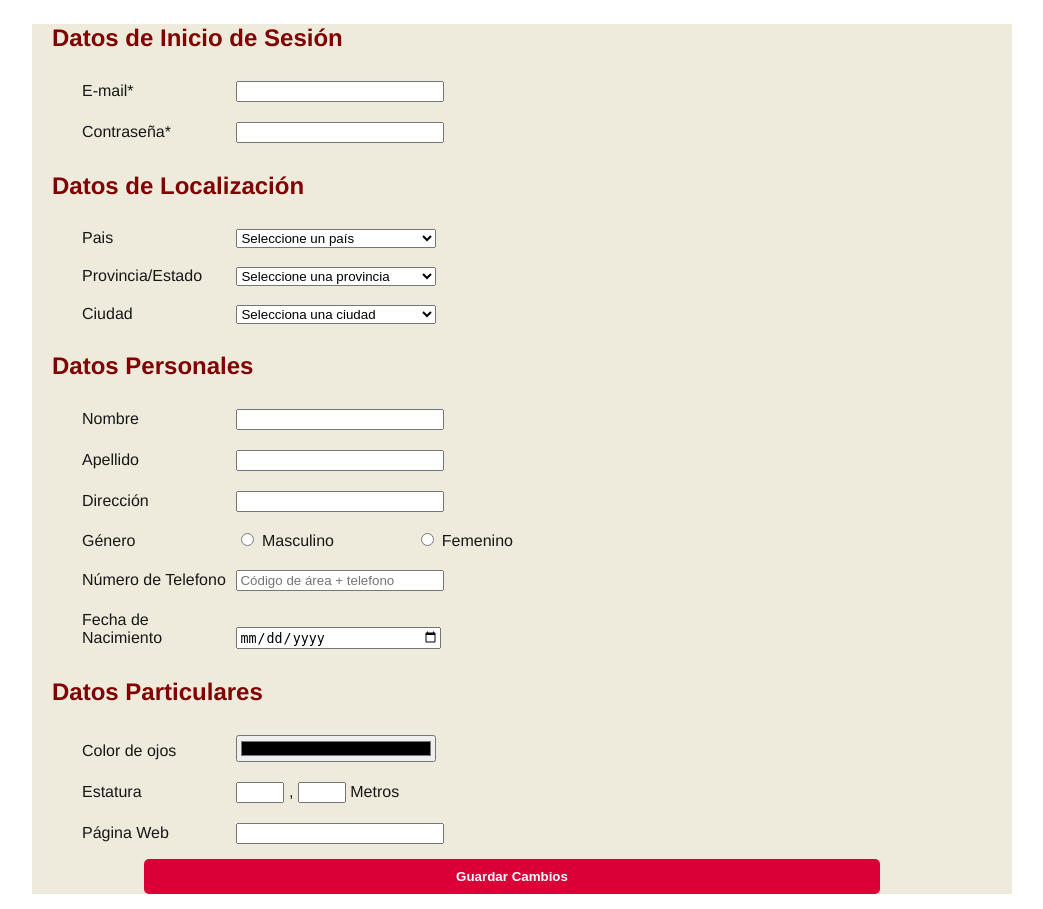
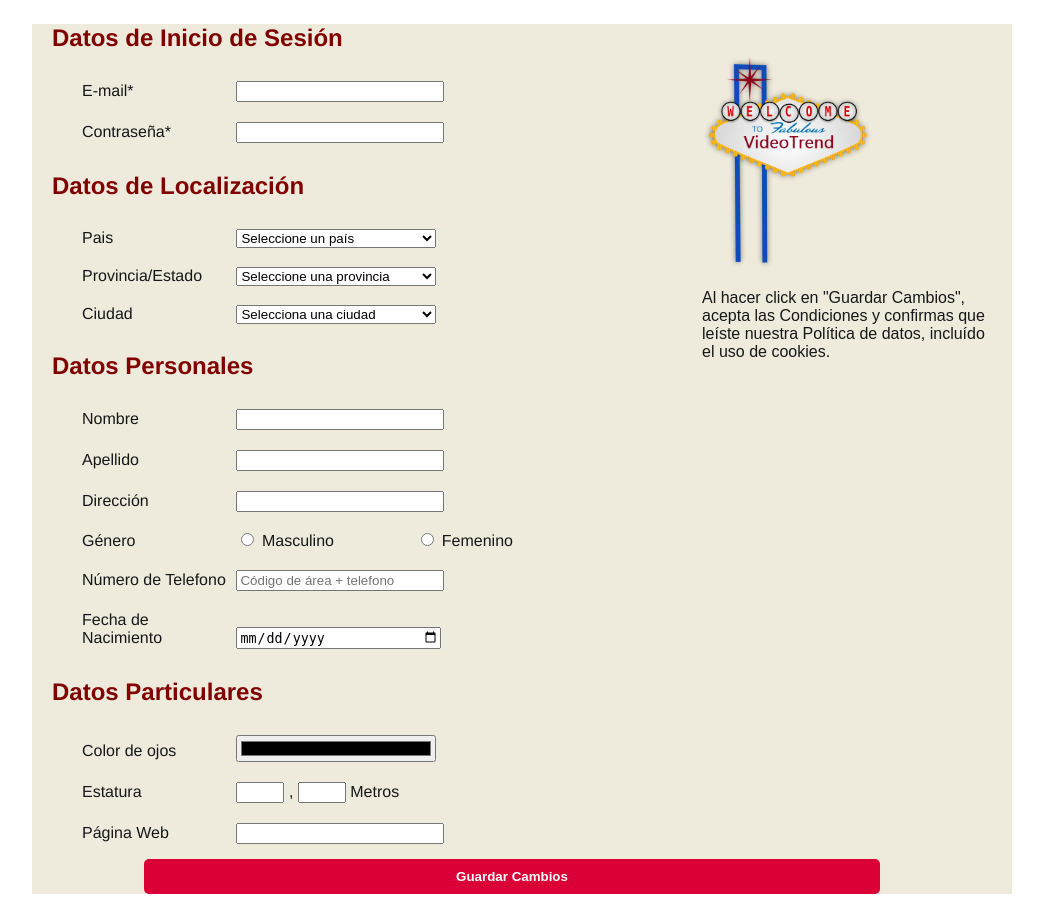
Before and after one commit to joseagustinalvarenga/Taller-web-tp3, a CodeIgniter 4 app: the page made by appweb/app/Views/modificar_perfil.php in a window 1280 px wide. Shown: the part 116-1025 px from the top of the page, without its empty margins (118-1161 px from the left). Run offline with PHP 8.4 and a stand-in for CodeIgniter, Linux system fonts and the light colour scheme; the template is opened without the code that fills it, so the values that code supplies are empty; some libraries are stand-ins or nearby versions.

Commit message:
final capo

```diff
--- a/appweb/app/Views/modificar_perfil.php
+++ b/appweb/app/Views/modificar_perfil.php
@@ -12,6 +12,12 @@
         <header class="header">
             <h1>MODIFICAR MIS DATOS</h1>
         </header>
+        <aside class="aside">
+			<div class="bannerDerecho">
+                <p><img src="http://localhost/Taller-web-tp3/appweb/public/assets/img/welcome_videotrend.png" alt="welcome videotrend" width="60%"></p>
+				<p>Al hacer click en "Guardar Cambios", acepta las Condiciones y confirmas que leíste nuestra Política de datos, incluído el uso de cookies.</p>
+			</div>
+		</aside>
         <form id="formulario_modificacion" action="update" method="POST">
             <div class="datos_registro">
             <h3>Datos de Inicio de Sesión</h3>
--- a/appweb/app/Views/trakt/list.php
+++ b/appweb/app/Views/trakt/list.php
@@ -38,7 +38,7 @@
 
 
     <h1>RESULTADOS DE LA BÚSQUEDA</h1>
-<div class="seccion_resultados_busqueda" id="seccion_resultados_busqueda">
+<div class="seccion_resultados" id="seccion_resultados_busqueda">
     <div class="seccion_video" id="seccion_video_busqueda">
         <div id="example_busqueda" class="tabla-videos">
             <table>
```
